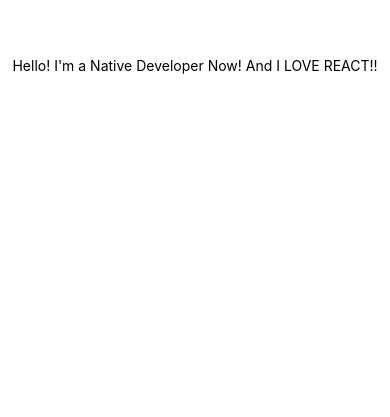
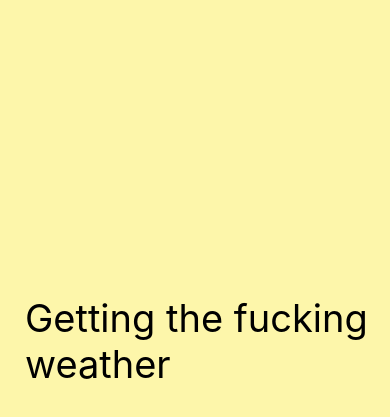
Before and after one commit to nomadcoders/fucking_weather, a React Native app: screen / in a window 390 px wide. Shown: the part 357-774 px from the top of the page. Built offline with nearby package versions, Linux system fonts and the light colour scheme.

Commit message:
Created Loading View

```diff
--- a/App.js
+++ b/App.js
@@ -1,11 +1,19 @@
-import React from 'react';
-import { StyleSheet, Text, View } from 'react-native';
+import React, { Component } from "react";
+import { StyleSheet, Text, View, Image, ActivityIndicator } from "react-native";
 
-export default class App extends React.Component {
+export default class App extends Component {
+  state = {
+    isLoaded: false
+  };
   render() {
+    const { isLoaded } = this.state;
     return (
       <View style={styles.container}>
-        <Text>Hello! I'm a Native Developer Now! And I LOVE REACT!!</Text>
+        {isLoaded ? null : (
+          <View style={styles.loading}>
+            <Text style={styles.loadingText}>Getting the fucking weather</Text>
+          </View>
+        )}
       </View>
     );
   }
@@ -14,8 +22,16 @@
 const styles = StyleSheet.create({
   container: {
     flex: 1,
-    backgroundColor: '#fff',
-    alignItems: 'center',
-    justifyContent: 'center',
+    backgroundColor: "#fff"
   },
+  loading: {
+    flex: 1,
+    backgroundColor: "#FDF6AA",
+    justifyContent: "flex-end",
+    paddingLeft: 25
+  },
+  loadingText: {
+    fontSize: 38,
+    marginBottom: 100
+  }
 });
```
